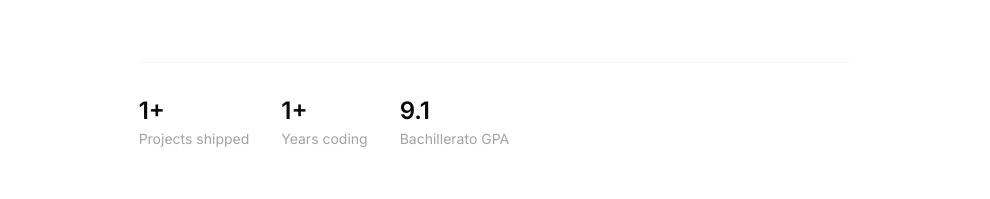
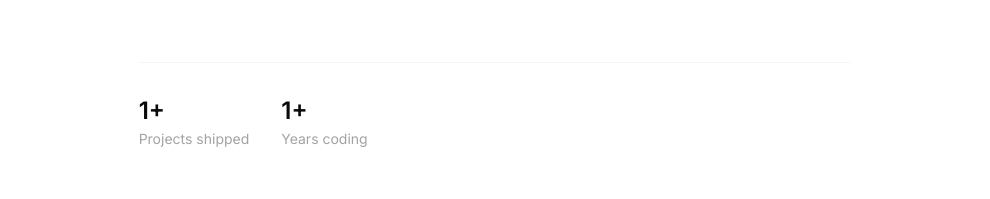
Before and after one commit to mateogdr/portfolio, a Next.js app: page / in a window 1280 px wide. Shown: the part 545-744 px from the top of the page, without its empty margins (145-1135 px from the left). Built offline with nearby package versions, Linux system fonts and the light colour scheme.

Commit message:
fix: remove GPA stat from hero

```diff
--- a/components/sections/Hero.tsx
+++ b/components/sections/Hero.tsx
@@ -135,7 +135,6 @@ export function Hero() {
             {[
               { value: "1+", label: "Projects shipped" },
               { value: "1+", label: "Years coding" },
-              { value: "9.1", label: "Bachillerato GPA" },
             ].map((stat) => (
               <div key={stat.label}>
                 <p className="text-2xl font-semibold text-gray-950">
```
